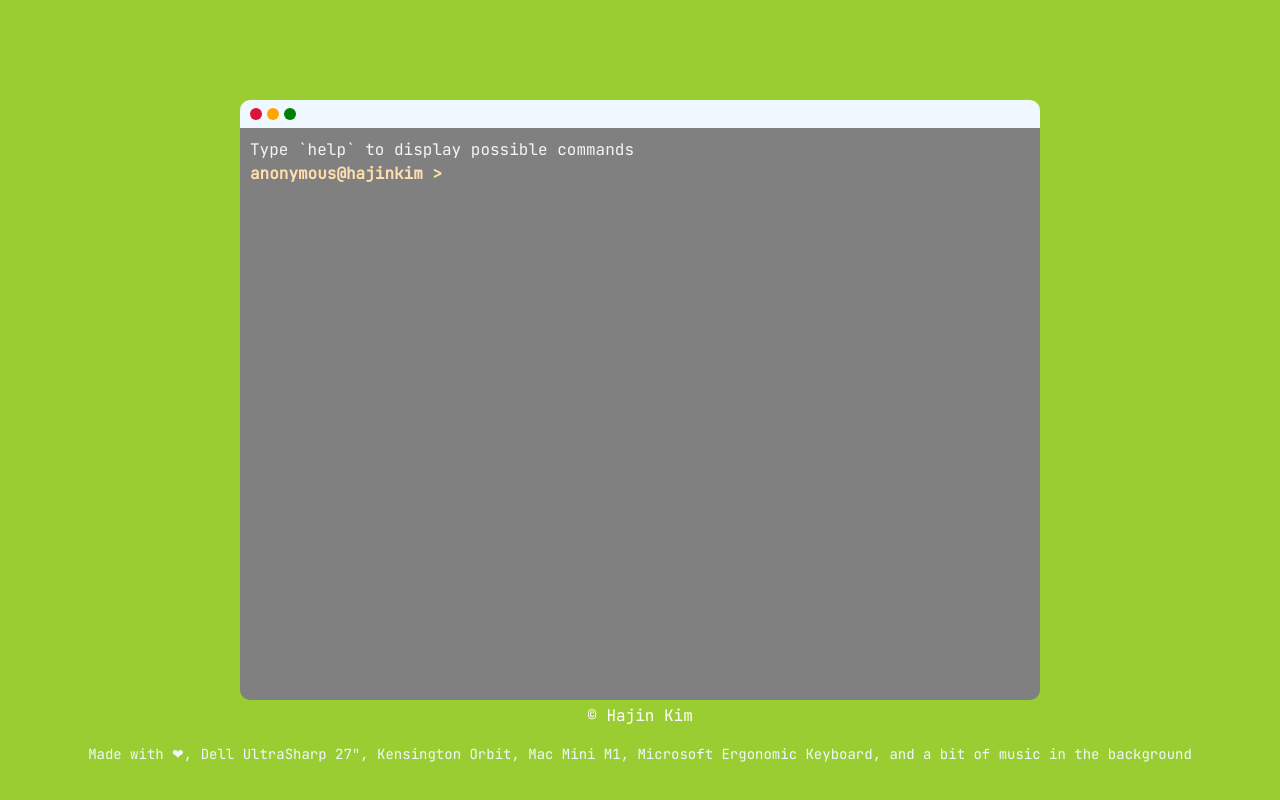
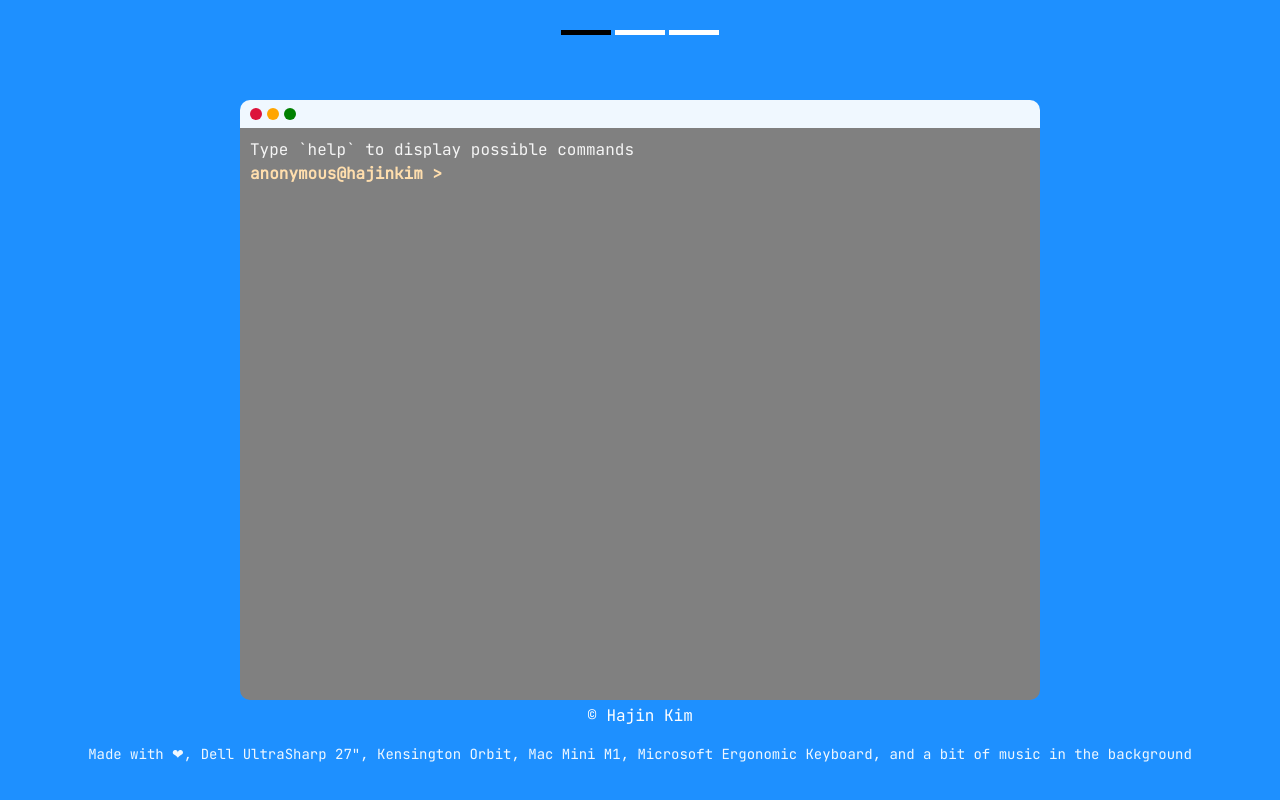
Before and after one commit to hajineats/hajineats.github.io, a React (Create React App) app: page / in a window 1280 px wide. Built offline with nearby package versions, Linux system fonts and the light colour scheme.

Commit message:
now it's a multiscreen application!

```diff
--- a/src/App.js
+++ b/src/App.js
@@ -1,11 +1,49 @@
 import "./App.css";
-import styled from "styled-components";
+import styled, {css} from "styled-components";
 import BottomInfo from "./components/bottominfo/BottomInfo";
 import Terminal from "./components/terminal/Terminal";
-const Background = styled.div`
+import TopDrop from "./components/topdrop/TopDrop";
+import {useState} from "react";
+
+const Carousel = styled.div`
+  height: 100vh;
+  position: relative;
+  overflow: hidden;
+`
+
+const Screens = styled.div`
+  height: 100vh;
+  width: 300%;
+  position: absolute;
+  top: 0;
+  ${(props) => props.screen && css`
+    left: ${(props.screen - 1) * -100}%;
+  `};
+  transition: 0.5s;
+`
+
+const Screen = styled.div`
+  width: 33.3333%;
+  background-color: coral;
+  height: 100vh;
+  float: left;
+
+  ${(props) => props.first && css`
+    background-color: dodgerblue;
+  `}
+  ${(props) => props.second && css`
     background-color: yellowgreen;
-  height: 100vh;
-`;
+  `}
+  ${(props) => props.third && css`
+    background-color: cornflowerblue;
+  `}
+
+`
+
+// const Background = styled.div`
+//   background-color: yellowgreen;
+//   height: 100vh;
+// `;
 const Centered = styled.div`
   height: 100vh;
   display: flex;
@@ -13,14 +51,24 @@ const Centered = styled.div`
   justify-content: center;
 `;
 export default function App() {
+	const [screen, setScreen] = useState(1)
 	return (
 		<>
-      <Background>
+
+			<Carousel>
+				<Screens screen={screen}>
+					<Screen first>
 						<Centered>
 							<Terminal />
 						</Centered>
+
+					</Screen>
+					<Screen second/>
+					<Screen third/>
+				</Screens>
+			</Carousel>
+			<TopDrop screen={screen} setScreen={setScreen}/>
 			<BottomInfo />
-      </Background>
 		</>
 	);
 }
--- /dev/null
+++ b/src/components/topdrop/TopDrop.js
@@ -0,0 +1,40 @@
+import styled from "styled-components";
+
+const Button = styled.label`
+  display: inline-block;
+  width: 50px;
+  height: 5px;
+  margin: 2px;
+  background-color: white;
+	cursor: pointer;
+`
+const TopContainer = styled.div`
+  position: absolute;
+  top: 20px;
+  width: 100%;
+  text-align: center;
+
+  ${Button}:nth-child(${props=>props.screen}) {
+    background-color: black;
+  }
+`
+
+export default function TopDrop({screen, setScreen}) {
+	return (
+		<TopContainer screen={screen}>
+			<Button onClick={() => setScreen(1)}/>
+			<Button onClick={() => setScreen(2)}/>
+			<Button onClick={() => setScreen(3)}/>
+		</TopContainer>
+	)
+}
+
+// /**
+//  *
+//  * @param currentScreen screen that is currently meant to show
+//  * @param forScreen the screen that this button is for
+//  * @constructor
+//  */
+// export function Button({currentScreen, forScreen}) {
+//
+// }
```
Lines whose indentation alone changed are shown as unchanged.
